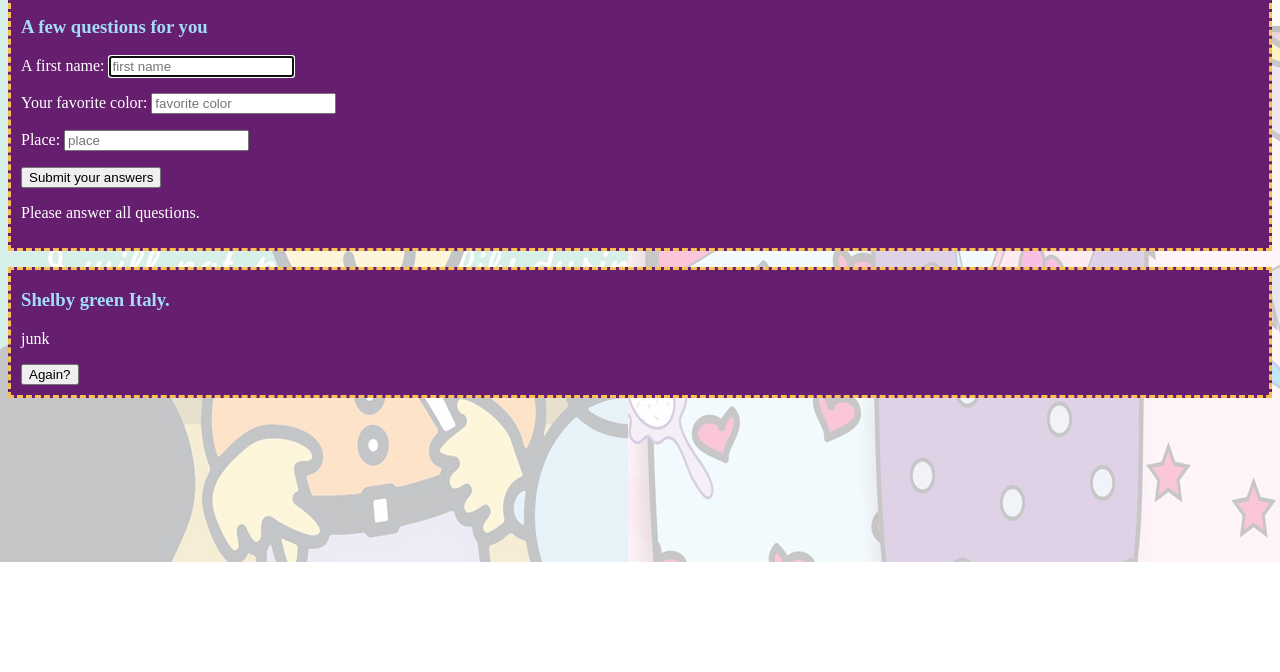
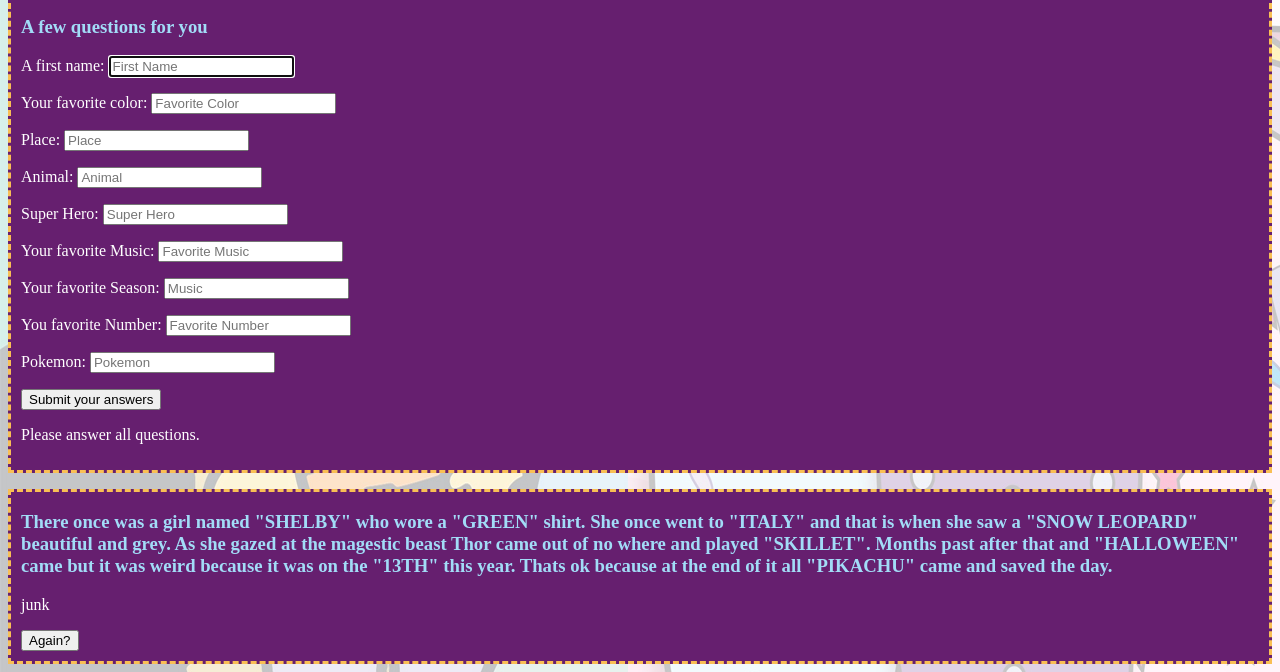
Before and after one commit to lefa59/MadLibStart, a plain HTML site: page index.html in a window 1280 px wide. Shown: the part 238-910 px from the top of the page. Before the commit the page ends 800 px from the top, so only its background shows below. Drawn offline with Linux system fonts and the light colour scheme.

Commit message:
Adding the story

```diff
--- a/index.html
+++ b/index.html
@@ -60,13 +60,31 @@ reseting the form to try again
     <div id="inputPanel">
         <h3>A few questions for you</h3>
         <p>A first name:
-            <input id="firstName" type="text" placeholder="first name">
+            <input id="firstName" type="text" placeholder="First Name">
         </p>
         <p>Your favorite color:
-            <input id="favColor" type="text" placeholder="favorite color">
+            <input id="favColor" type="text" placeholder="Favorite Color">
         </p>
         <p>Place:
-            <input id="place" type="text" placeholder="place">
+            <input id="place" type="text" placeholder="Place">
+        </p>
+        <p>Animal:
+            <input id="animal" type="text" placeholder="Animal">
+        </p>
+        <p>Super Hero:
+            <input id="superHero" type="text" placeholder="Super Hero">
+        </p>
+        <p>Your favorite Music:
+            <input id="music" type="text" placeholder="Favorite Music">
+        </p>
+        <p>Your favorite Season:
+            <input id="season" type="text" placeholder="Music">
+        </p>
+        <p>You favorite Number:
+            <input id="number" type="text" placeholder="Favorite Number">
+        </p>
+        <p>Pokemon:
+            <input id="pokemon" type="text" placeholder="Pokemon">
         </p>
         <button id="submit">Submit your answers</button>
         <p id="warning">Please answer all questions.</p>
@@ -74,7 +92,11 @@ reseting the form to try again
     </div>
     <p></p>
     <div id="outputPanel">
-        <h3>Shelby green Italy.</h3>
+        <h3>There once was a girl named "SHELBY" who wore a "GREEN" shirt.
+        She once went to "ITALY" and that is when she saw a "SNOW LEOPARD" beautiful and grey.
+      As she gazed at the magestic beast Thor came out of no where and played "SKILLET". Months past after
+    that and "HALLOWEEN" came but it was weird because it was on the "13TH" this year. Thats ok because at the end of it all
+  "PIKACHU" came and saved the day.</h3>
         <p id="theStory">junk</p>
         <button id="again">Again?</button>
     </div>
```
